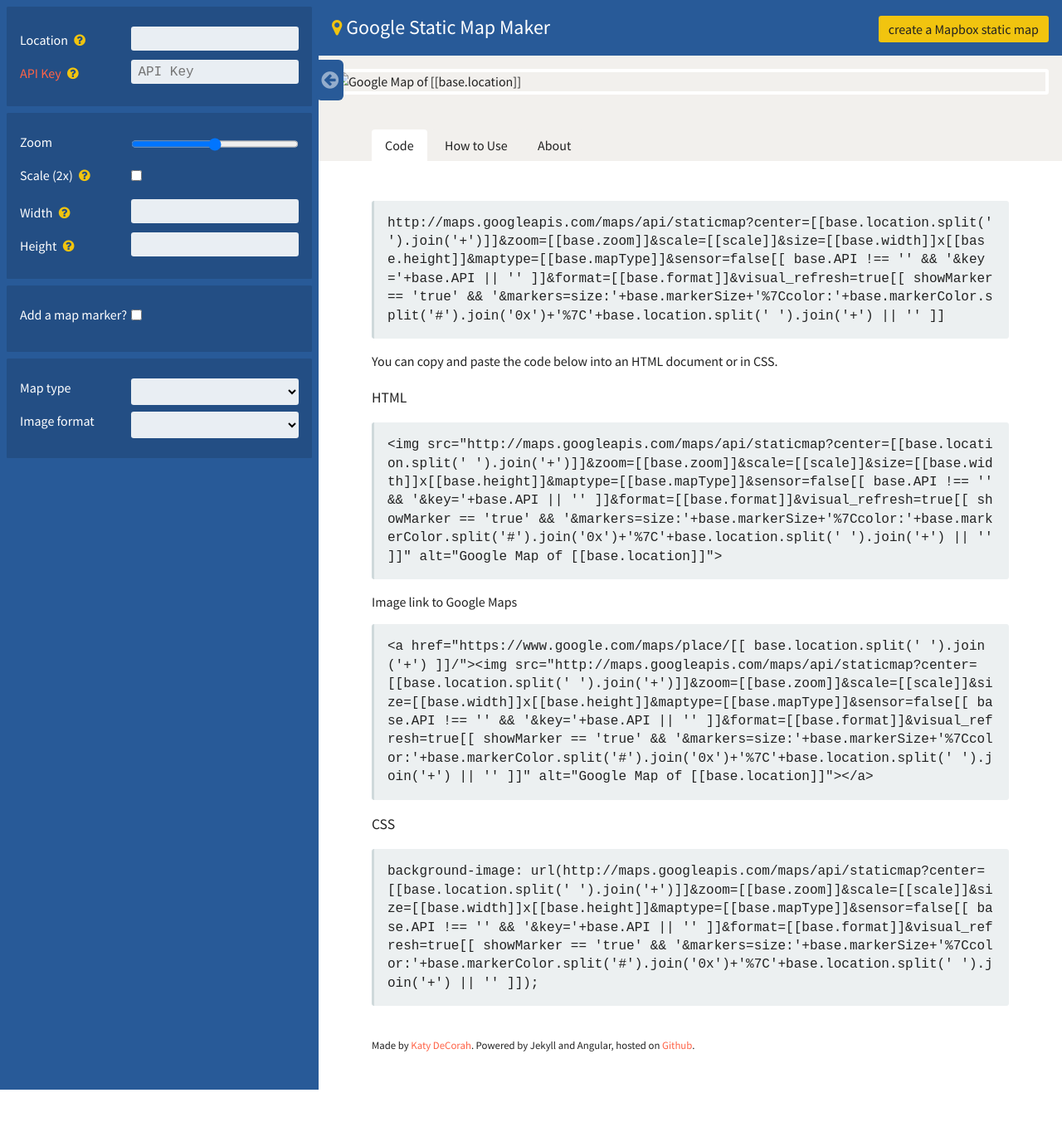
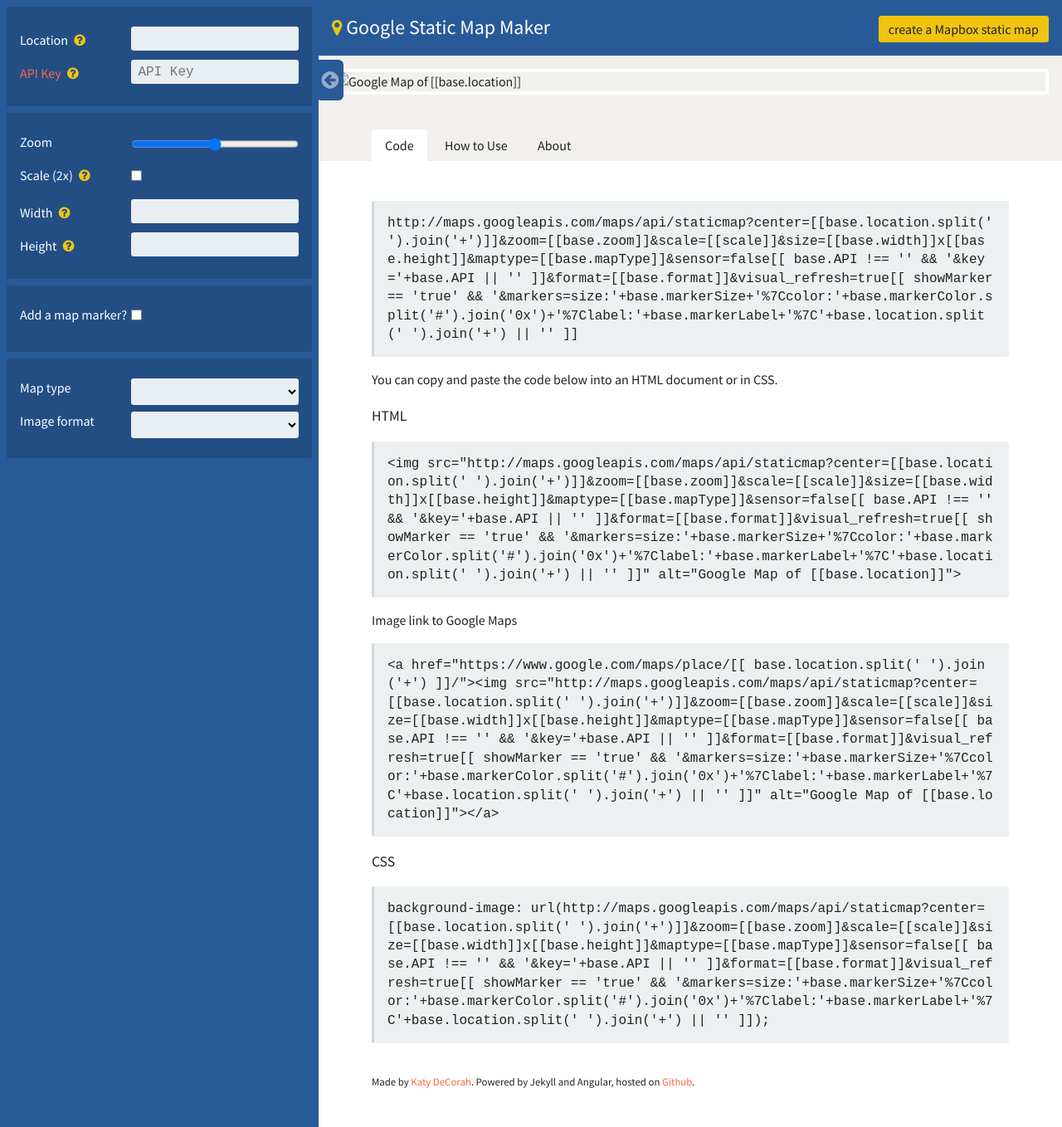
Before and after one commit to katydecorah/staticmapmaker, a Jekyll site: the page built from index.html, in a window 1280 px wide. Shown: the whole page at 83% size. Built offline with Jekyll 4.4.1, drawn with Linux system fonts in a browser that asks for light colours; nearby versions of some CDN libraries; some web fonts are replaced; Markdown is read by kramdown in place of the engine named in the settings; before the commit the page ends 1313 px from its top, so only the background shows below that.

Commit message:
marker labels

```diff
--- a/_includes/controls.html
+++ b/_includes/controls.html
@@ -52,6 +52,15 @@
 ng-options="markerSize.value as markerSize.text for markerSize in markerSizes" id="markerSize">
 </select></div>
 </div>
+<ng-switch on="base.markerSize">
+<ng-switch ng-switch-when="mid">
+<div class="form-group">
+<label for="markerSize">Marker label</label>
+<div class="form-control"><input ng-model="base.markerLabel" type="text" id="markerLabel" maxlength="1" placeholder="A single digit or letter."></div>
+</div>
+</ng-switch>
+</ng-switch>
+
 </ng-switch>
 </ng-switch>
 </fieldset>
--- a/_includes/map.html
+++ b/_includes/map.html
@@ -1,5 +1,5 @@
 {% if page.title == 'Google' %}
-{% capture mapcode %}http://maps.googleapis.com/maps/api/staticmap?center=[[base.location.split(' ').join('+')]]&zoom=[[base.zoom]]&scale=[[scale]]&size=[[base.width]]x[[base.height]]&maptype=[[base.mapType]]&sensor=false[[ base.API !== '' && '&key='+base.API || '' ]]&format=[[base.format]]&visual_refresh=true[[ showMarker == 'true' && '&markers=size:'+base.markerSize+'%7Ccolor:'+base.markerColor.split('#').join('0x')+'%7C'+base.location.split(' ').join('+') || '' ]]{% endcapture %}
+{% capture mapcode %}http://maps.googleapis.com/maps/api/staticmap?center=[[base.location.split(' ').join('+')]]&zoom=[[base.zoom]]&scale=[[scale]]&size=[[base.width]]x[[base.height]]&maptype=[[base.mapType]]&sensor=false[[ base.API !== '' && '&key='+base.API || '' ]]&format=[[base.format]]&visual_refresh=true[[ showMarker == 'true' && '&markers=size:'+base.markerSize+'%7Ccolor:'+base.markerColor.split('#').join('0x')+'%7Clabel:'+base.markerLabel+'%7C'+base.location.split(' ').join('+') || '' ]]{% endcapture %}
 <img ng-src="{{ mapcode }}" alt="Google Map of [[base.location]]" class="static-map" id="map">
 {% else %}
 {% capture mapcode %}http://api.tiles.mapbox.com/v3/[[ base.mapID ]][[ showMarker == 'true' && '/pin-' + base.markerSize + '-' + base.markerLabel + '+' + base.markerColor.split('#').join('') + '(' + base.location + ')' || '' ]]/[[ base.location ]],[[ base.zoom ]]/[[ base.width ]]x[[ base.height ]][[ base.format !== '@2x.png' && '.'+base.format || base.format ]]{% endcapture %}
```
